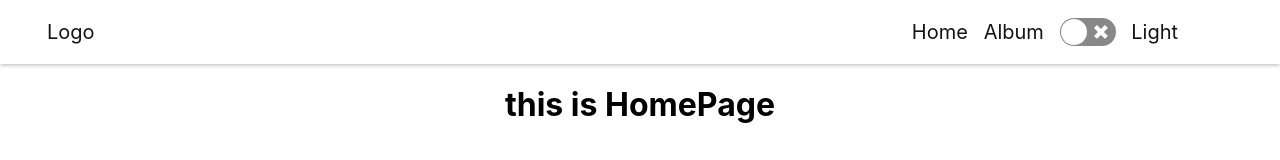
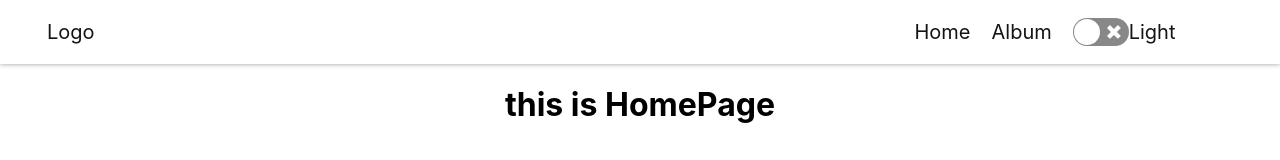
Before and after one commit to YashSardhara/react-web-template-master, a React (Create React App) app: page / in a window 1280 px wide. Shown: the top 160 px of the page. Built offline with nearby package versions, Linux system fonts and the light colour scheme.

Commit message:
context value update

```diff
--- a/src/App.js
+++ b/src/App.js
@@ -1,12 +1,17 @@
-import React, { createContext } from "react";
+import React, { createContext, useState } from "react";
 import Router from "./router/index";
 
 const isDark = createContext();
 
 const App = () => {
+  const [themeProvider, setThemeProvider] = useState(false);
+  const handleSwitch = (e) => {
+    setThemeProvider(e);
+    console.log(e, themeProvider);
+  };
   return (
-    <isDark.Provider value={""}>
-      <Router />
+    <isDark.Provider value={themeProvider === true ? "-dark" : ""}>
+      <Router handleSwitch={handleSwitch} />
     </isDark.Provider>
   );
 };
--- a/src/components/buttons/SwitchButton.js
+++ b/src/components/buttons/SwitchButton.js
@@ -1,25 +1,25 @@
 import React, { useState } from "react";
 import Switch from "react-switch";
+import PropTypes from "prop-types";
 
-const SwitchButton = () => {
+const SwitchButton = (props) => {
   const [checked, setChecked] = useState(false);
 
-  const handleChange = (nextChecked) => {
+  const handleSwitchEvent = (nextChecked) => {
     setChecked(nextChecked);
   };
 
   return (
-    <>
+    <div onClick={() => props.handleSwitch(checked)}>
       <label className="inline-view">
-        <Switch onChange={handleChange} checked={checked} className="" />
+        <Switch onChange={handleSwitchEvent} checked={checked} />
+        <p> {checked ? " Dark  " : " Light "}</p>
       </label>
-      <p> {checked ? " Dark  " : " Light "}</p>
-    </>
+    </div>
   );
 };
 
-/* <p>
-  The switch is <span>{checked ? "on" : "off"}</span>.
-</p> */
-
+SwitchButton.propTypes = {
+  handleSwitch: PropTypes.func,
+};
 export default SwitchButton;
--- a/src/components/card/DisplayCard.js
+++ b/src/components/card/DisplayCard.js
@@ -1,7 +1,8 @@
 import React, { useEffect, useState } from "react";
 import { isDark } from "src/App";
+import PropTypes from "prop-types";
 
-const DisplayCard = () => {
+const DisplayCard = ({ TitleName }) => {
   const [userData, setUser] = useState();
 
   const getData = async () => {
@@ -19,7 +20,7 @@ const DisplayCard = () => {
         {(theme) => {
           return (
             <div className={`container${theme} mt-4`}>
-              <h2> Developer Album</h2>
+              <h2> {TitleName}</h2>
               <div className={`container${theme}`}>
                 {(userData || []).map((curElem, index) => {
                   return (
@@ -44,5 +45,7 @@ const DisplayCard = () => {
     </>
   );
 };
-
+DisplayCard.propTypes = {
+  TitleName: PropTypes.any,
+};
 export default DisplayCard;
--- a/src/components/header/Header.js
+++ b/src/components/header/Header.js
@@ -1,6 +1,7 @@
 import SwitchButton from "../buttons/SwitchButton";
 import React from "react";
 import { isDark } from "src/App";
+import PropTypes from "prop-types";
 
 const items = [
   {
@@ -13,7 +14,7 @@ const items = [
   },
 ];
 
-const Header = () => {
+const Header = (props) => {
   const menuItem = items.map((lists, index) => (
     <>
       <div key={index}>
@@ -21,16 +22,17 @@ const Header = () => {
       </div>
     </>
   ));
+
   return (
     <>
       <isDark.Consumer>
         {(theme) => {
           return (
-            <div className={`HeaderBar${theme === "-dark" ? "-dark" : ""}`}>
+            <div className={`HeaderBar${theme}`}>
               <div>Logo</div>
               <div className="Navbar">
                 {menuItem}
-                <SwitchButton />
+                <SwitchButton handleSwitch={props.handleSwitch} />
               </div>
             </div>
           );
@@ -39,5 +41,7 @@ const Header = () => {
     </>
   );
 };
-
+Header.propTypes = {
+  handleSwitch: PropTypes.func,
+};
 export default Header;
--- a/src/router/index.js
+++ b/src/router/index.js
@@ -2,13 +2,13 @@ import Header from "../components/header/Header";
 import React from "react";
 import { BrowserRouter, Route, Switch } from "react-router-dom";
 import { menuItem } from "./routes";
+import PropTypes from "prop-types";
 
-const Router = () => {
-
+const Router = (props) => {
   return (
     <>
       <div className="container">
-        <Header />
+        <Header handleSwitch={props.handleSwitch} />
         <BrowserRouter>
           {/* <Redirect to="/login" /> */}
           <Switch>
@@ -21,5 +21,7 @@ const Router = () => {
     </>
   );
 };
-
+Router.propTypes = {
+  handleSwitch: PropTypes.func,
+};
 export default Router;
```
Also changed, not shown: .eslintrc.js, src/pages/gallery/Album.js (line endings or trailing spaces).
